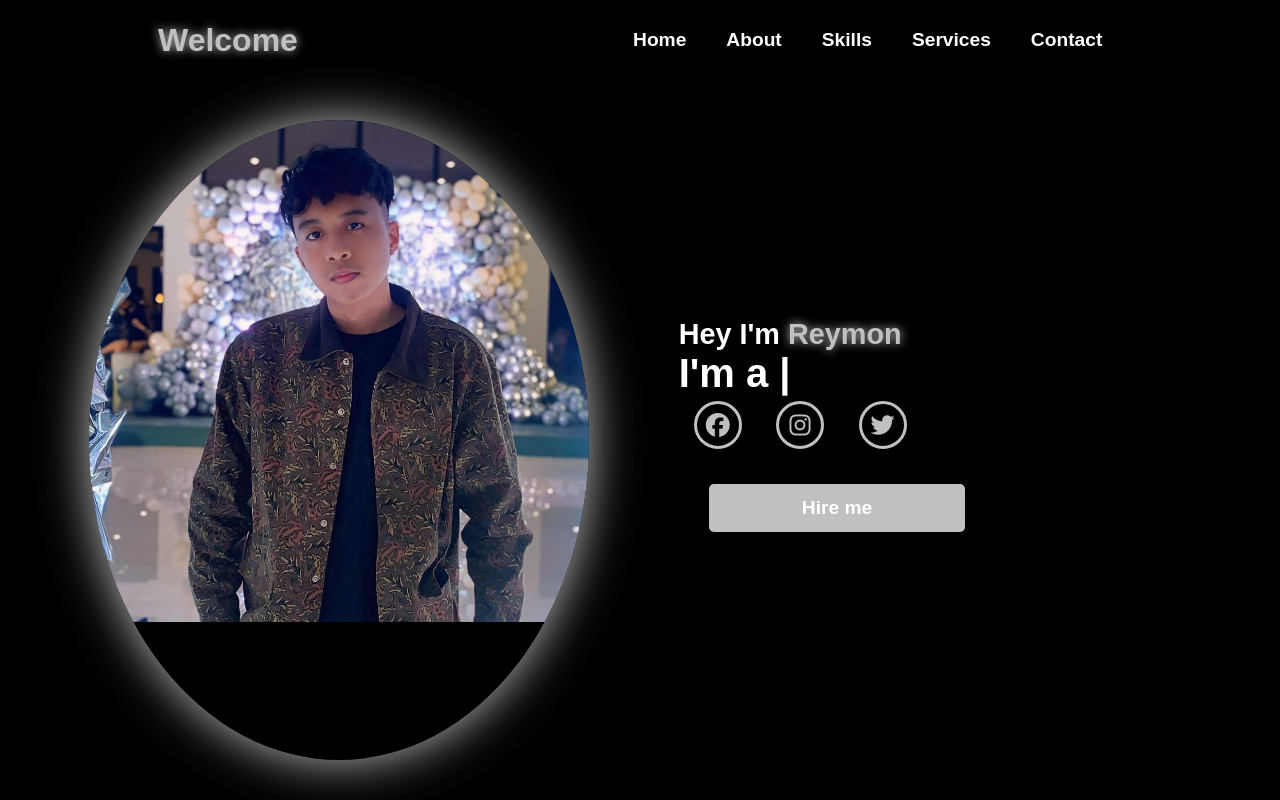
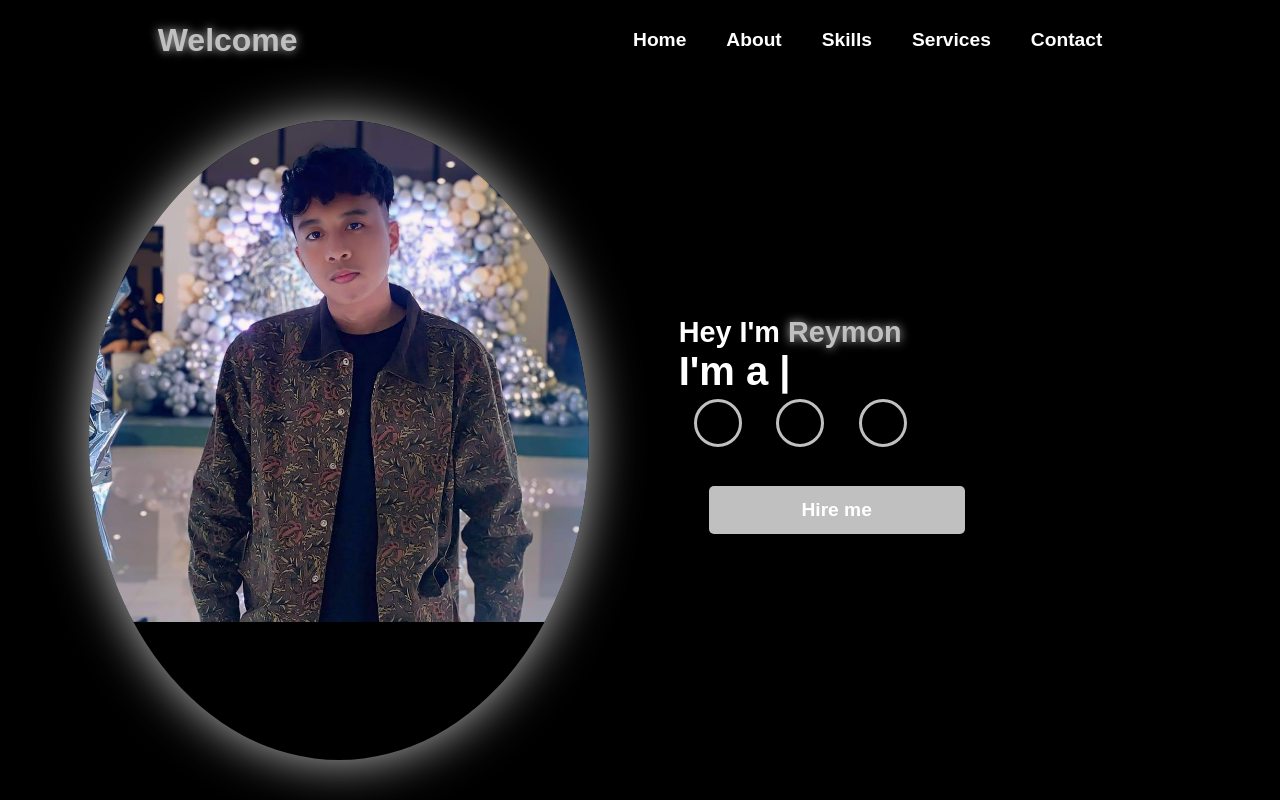
Before and after one commit to ReymonRomano/BSIT_3F, a plain HTML site: page IPT1_ROMANO/docs/index.html in a window 1280 px wide. Drawn offline with nearby package versions, Linux system fonts and the light colour scheme; files whose address does not match are found by name.

Commit message:
Update index.html

```diff
--- a/IPT1_ROMANO/docs/index.html
+++ b/IPT1_ROMANO/docs/index.html
@@ -3,8 +3,7 @@
 <head>
     <meta charset="UTF-8">
     <meta name="viewport" content="width=device-width, initial-scale=1.0">
-    <link rel="stylesheet" href="https://cdnjs.cloudflare.com/ajax/libs/font-awesome/6.5.1/css/all.min.css">
-    <link rel="stylesheet" href="https://unpkg.com/aos@next/dist/aos.css" />
+
     <link rel="stylesheet" href="css/style.css">
     <title>Reymon's Portfolio</title>
 </head>
```
